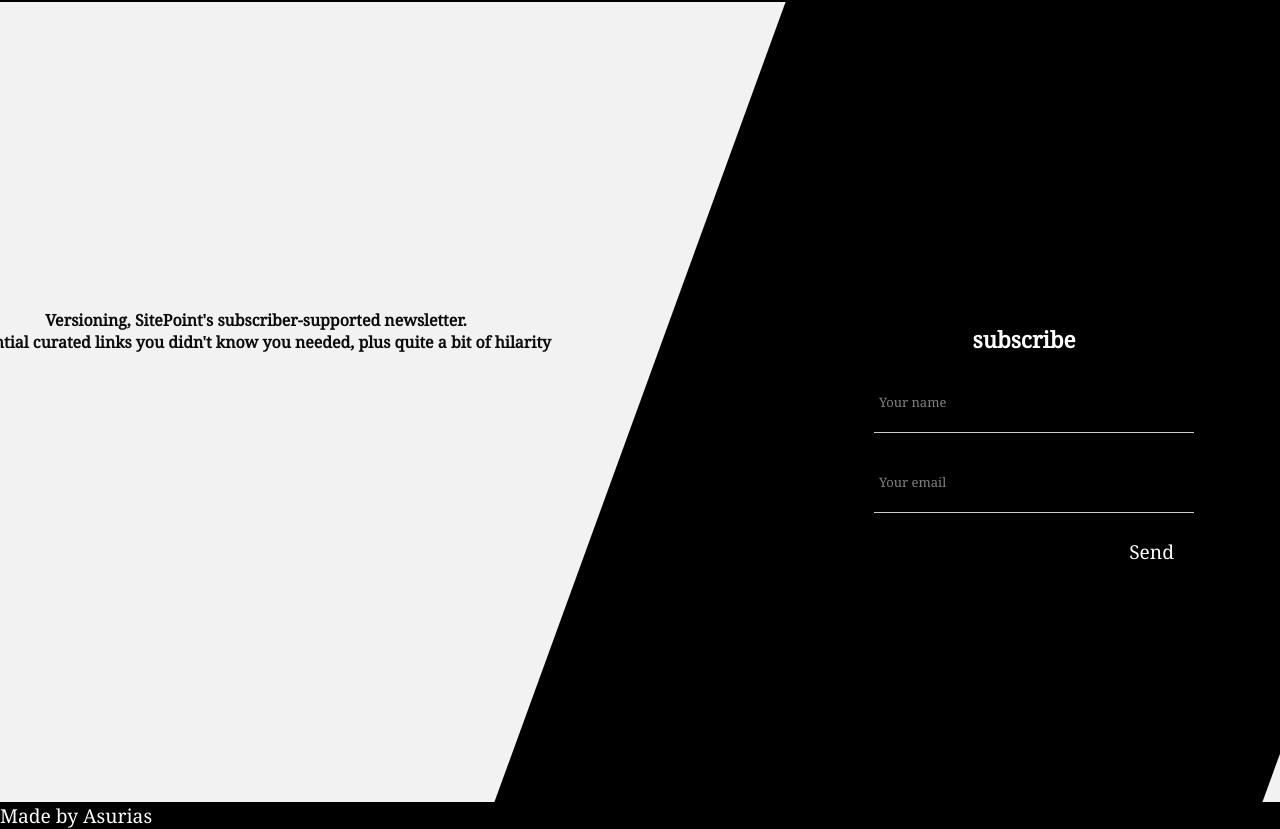
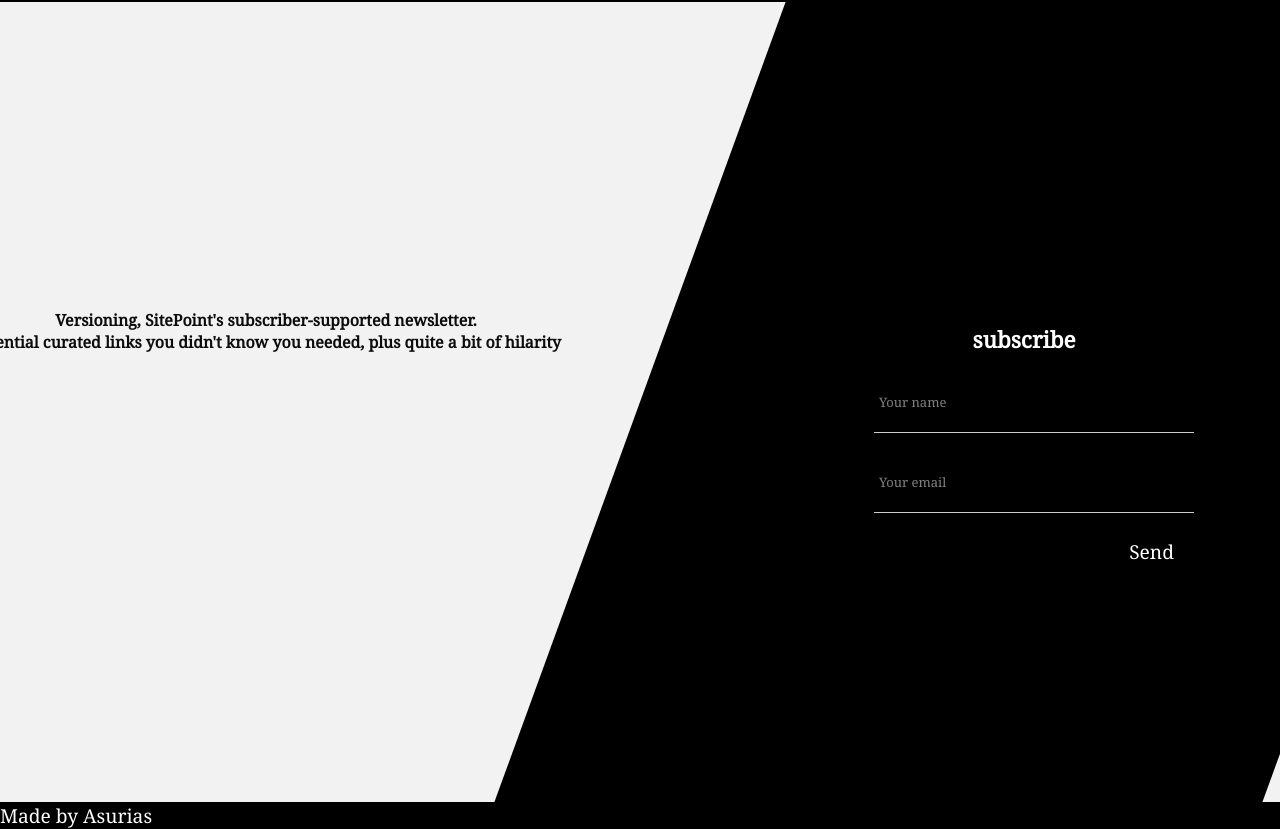
Before and after one commit to Annian/isa, a plain HTML site: page index.html in a window 1280 px wide. Shown: the part 1358-2187 px from the top of the page. Drawn offline with nearby package versions, Linux system fonts and the light colour scheme.

Commit message:
Update index.html

```diff
--- a/index.html
+++ b/index.html
@@ -59,7 +59,7 @@
       <div class="panel-content">
         <div class="image-background">
 		<h2 style="color:black; top:70%;"></h2>
-		<h5 style="color:black; margin-top:40%;margin-left:30px;margin-right:30px;">Versioning, SitePoint's subscriber-supported newsletter. <br>
+		<h5 style="color:black; margin-top:40%;margin-left:50px;margin-right:30px;">Versioning, SitePoint's subscriber-supported newsletter. <br>
 			Essential curated links you didn't know you needed, plus quite a bit of hilarity</h5>
         </div>
       </div>
```
